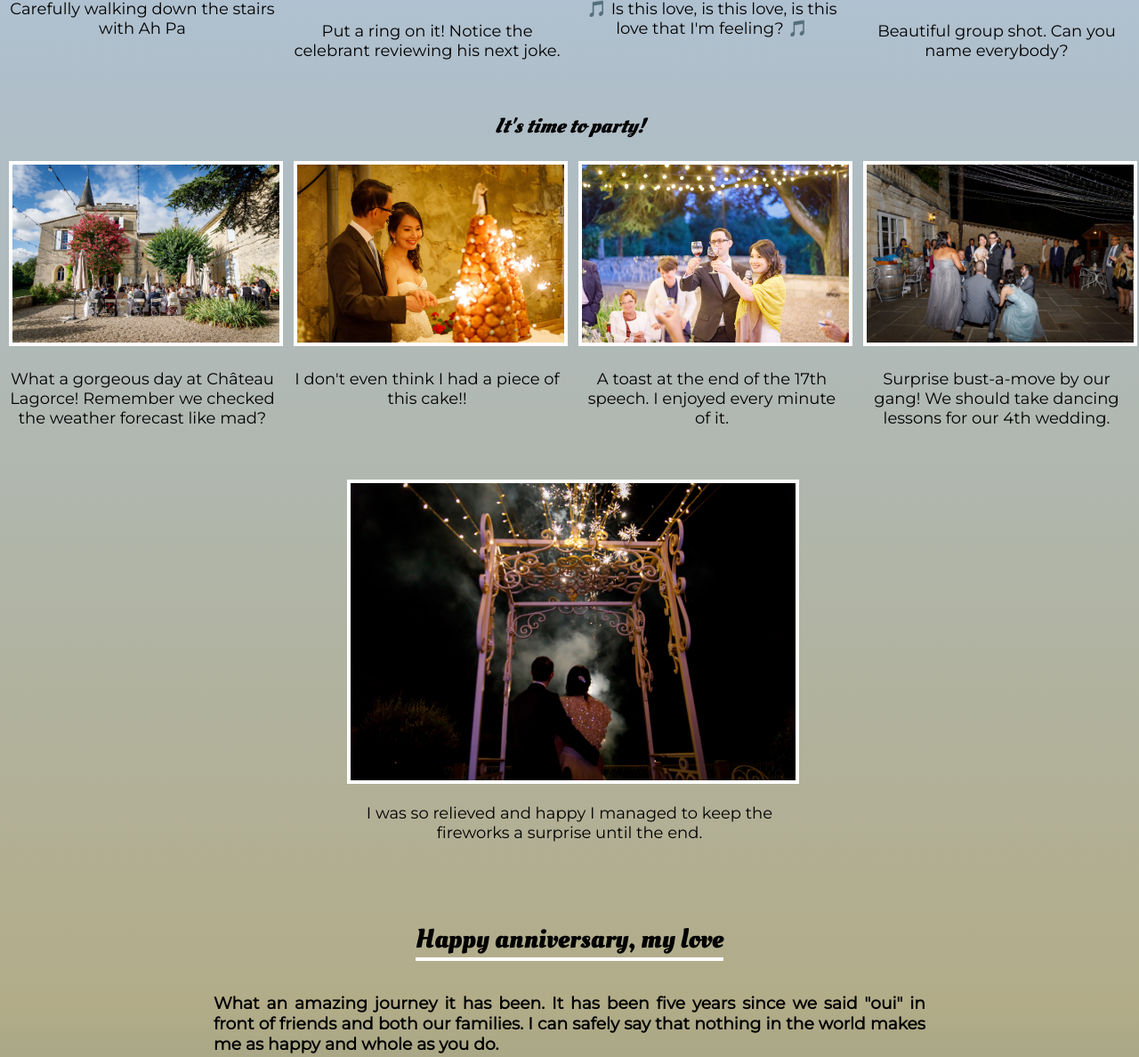
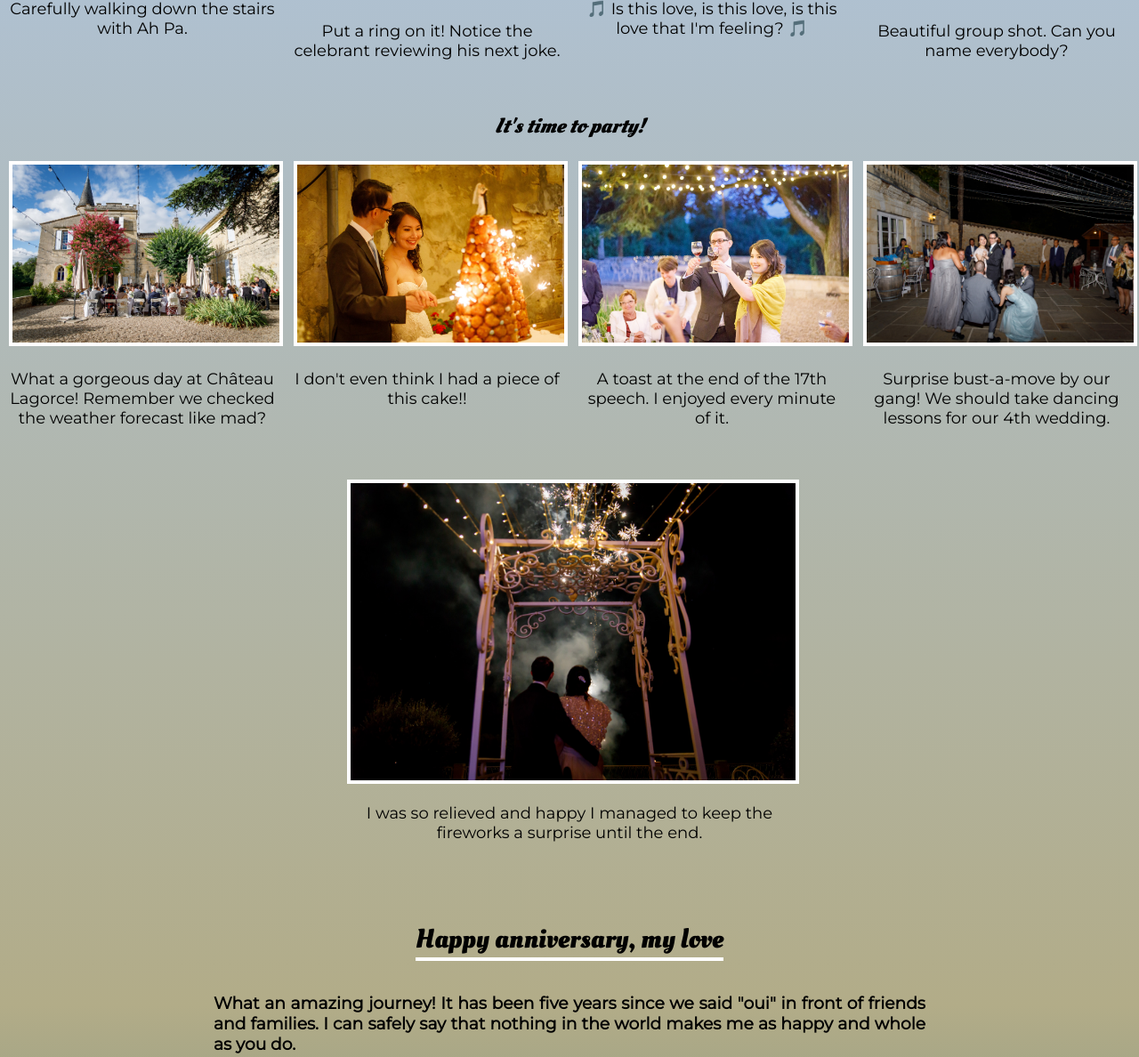
Before and after one commit to BuckyBuck135/5th-anniversary, a plain HTML site: page index.html in a window 1280 px wide. Shown: the part 1291-2479 px from the top of the page at 89% size. Drawn offline with Linux system fonts and the light colour scheme.

Commit message:
Update index.html

```diff
--- a/index.html
+++ b/index.html
@@ -59,7 +59,7 @@
 				<div class="item">
 					<a href="#img-id-ceremony-1"><img src="images/ceremony-1.jpg" class="wedding-img"></a>
 					<a href="#_" class="overlay" id="img-id-ceremony-1"><img src="images/ceremony-1.jpg" class="wedding-img"></a>
-					<p class="caption">Carefully walking down the stairs with Ah Pa</p>
+					<p class="caption">Carefully walking down the stairs with Ah Pa.</p>
 				</div>
 
 				<div class="item">
@@ -123,8 +123,8 @@
 		<!-- FOOTER -->
 		<div id="footer">
 			<h3 id="footer-h3"><span class="underline">Happy anniversary, my love</span><h3>
-			<p id="footer-p">What an amazing journey it has been. It has been five years since we said "oui" in front of friends and both our families. I can safely say that nothing in the world makes me as happy and whole as you do.</p>
-			<p id="footer-p">Reflecting on my wedding vows taken five years ago, I still love you unconditionally and without doubt. We have laughed together <span class="italic">(the parties, the cooking duets, the silly things that Chloe does, my funny jokes)</span>, hurt together <span class="italic">(Babytoi crossing the rainbow bridge, Chlo being stranded in OZ, losing my dad)</span>, grown together <span class="italic">(your ever improving French, learning how to do a lot of stuff in this house, our growing insect knowledge).</span> Thankfully, there have been more good times than bad!</span>.</p>
+			<p id="footer-p">What an amazing journey! It has been five years since we said "oui" in front of friends and families. I can safely say that nothing in the world makes me as happy and whole as you do.</p>
+			<p id="footer-p">Reflecting on my wedding vows taken five years ago, I still love you unconditionally and without doubt. We have laughed together <span class="italic">(the parties, the cooking duets, the silly things that Chloe does, my funny jokes)</span>, hurt together <span class="italic">(Babytoi crossing the rainbow bridge, Chlo being stranded in OZ, losing my dad)</span>, grown together <span class="italic">(your ever improving French, learning how to do a lot of stuff in this house, our growing insect knowledge).</span> Thankfully, there have been more good times than bad!</span></p>
 			<p id="footer-p">I concluded my vows promising to be your faithful husband, your equal partner and your adventurous companion for all the days of my life. I believe I held up my part of the bargain. I have been faithful, we have been literal business partners, and as for the adventures, I think we're not doing too bad considering the last few Corona years.</p>
 			<p id="footer-p">Onto the next chapter of our married life, and hopefully until the diamond anniversary ;)</p>
 			<h3 id="footer-h3"><span class="underline">I love you, Janice Dang Le Meur</h3>
```
